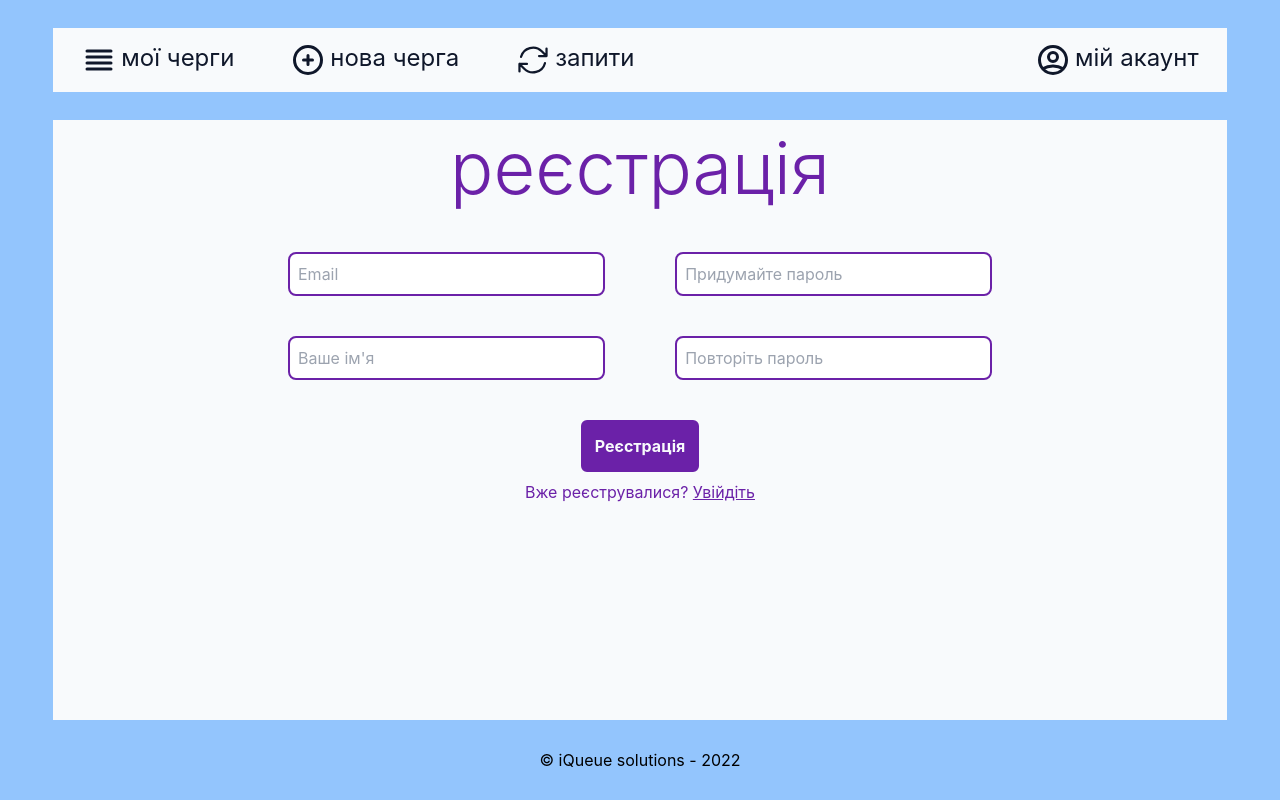
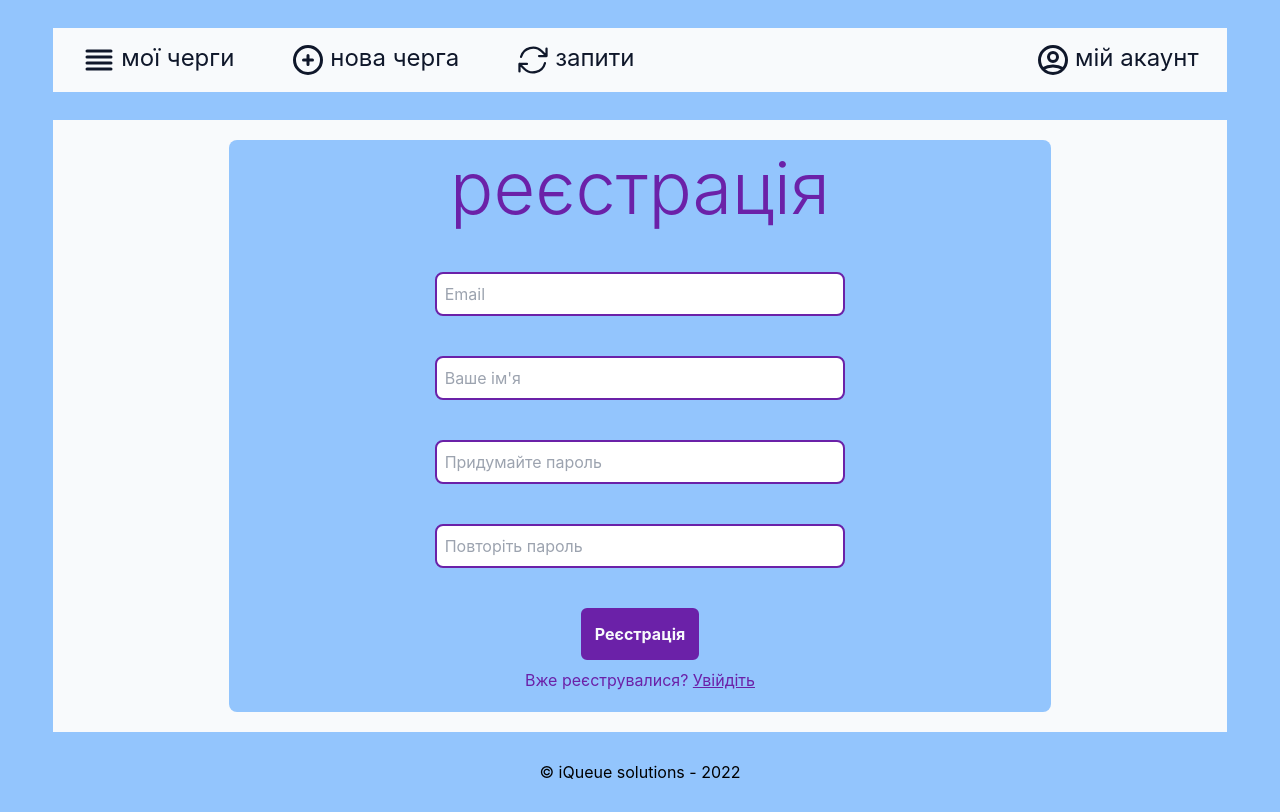
Before and after one commit to iQueue-solutions/iQueue-front, a Next.js app: page /registration in a window 1280 px wide. Built offline with nearby package versions, Linux system fonts and the light colour scheme.

Commit message:
Registration changed

```diff
--- a/components/CreateQueueHeading.tsx
+++ b/components/CreateQueueHeading.tsx
@@ -9,7 +9,7 @@ interface CreateQueueHeadingProps {
 export const CreateQueueHeading = ({ children, icon }: CreateQueueHeadingProps) => {
  return (
   <>
-   <div className="md:hidden text-purple-800 md:mt-1">
+   <div className="md:hidden text-purple-800">
     <button className="absolute hover:text-purple-400 left-[5%] top-[5%]">
      {icon}
     </button>
--- a/pages/registration.tsx
+++ b/pages/registration.tsx
@@ -5,20 +5,16 @@ import {Button} from '../components/Button'
 
 const registration = () => {
   return (
-    <div className="w-[90%] ml-[50%] translate-x-[-50%] py-5 md:py-0 mb-5 md:mb-0 flex flex-col items-center md:items-center justify-center bg-blue-300 md:bg-transparent rounded-lg">
+    <div className="w-[90%] md:w-[70%] mx-auto py-5 md:pt-0 mb-5 md:mb-0 md:mt-5 flex flex-col items-center justify-center bg-blue-300 rounded-lg">
    <CreateQueueHeading>
     Реєстрація
    </CreateQueueHeading>
-   <div className="flex flex-col w-10/12 md:w-2/3">
-     <form className="mt-9 justify-between flex flex-col md:flex-row">
-      <div className='flex flex-col md:w-[45%]'>
+   <div className="flex flex-col w-10/12 md:w-1/2">
+     <form className="mt-9 justify-between flex flex-col">
         <Input placeholder="Email" />
         <Input placeholder="Ваше ім'я" />
-       </div>
-       <div className='flex flex-col md:w-[45%]'>
         <Input type="password" placeholder="Придумайте пароль" />
         <Input type="password" placeholder="Повторіть пароль" />
-       </div>
      </form>
     <Button
      color="purple"
```
